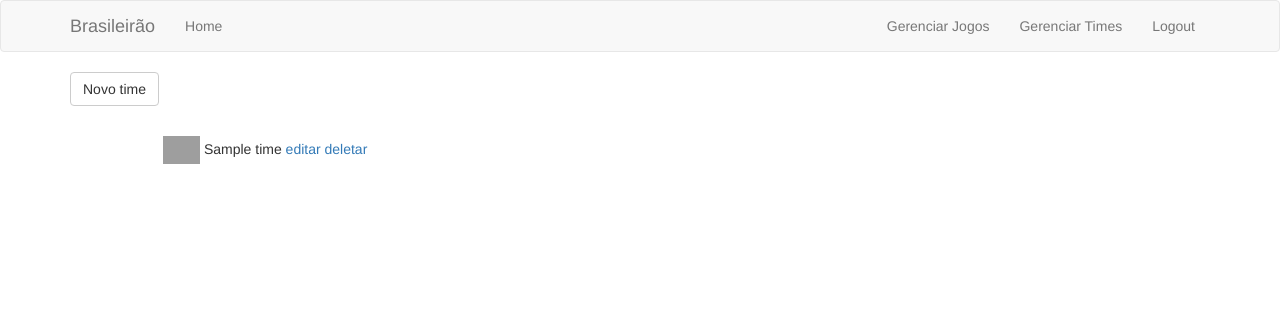
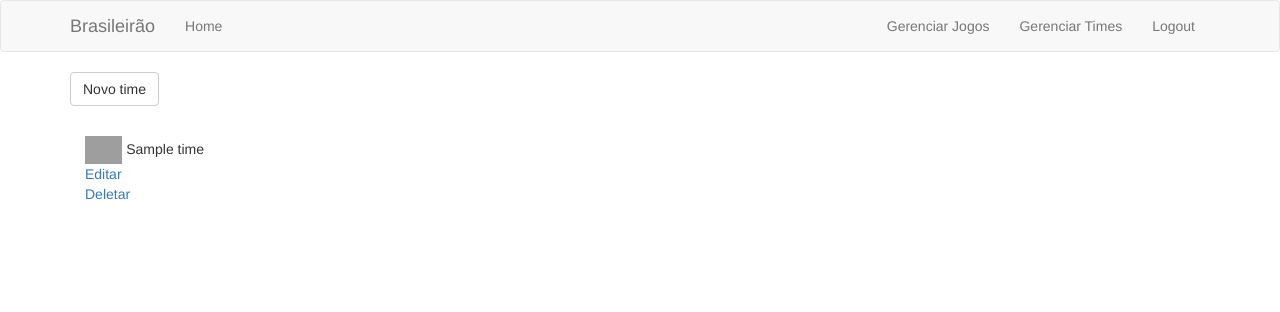
Before and after one commit to RafaSoprani/PROJETO-CAMPEONATO, a Flask app: page /times/ in a window 1280 px wide. Shown: the top 312 px of the page. Run offline with Flask 2, Linux system fonts and the light colour scheme; a user stored in the database is signed in; tables that the repository leaves empty hold one stand-in row (values such as "Sample post"); some libraries are stand-ins or nearby versions; grey boxes are pictures that could not be loaded.

Commit message:
pequenos ajustes

```diff
--- a/main/templates/index.html
+++ b/main/templates/index.html
@@ -1,7 +1,7 @@
 {% extends "base.html"%}
 
 {% block app_content %}
-<table class="table table-striped">
+<table class="table table-striped text-center">
 	<thead>
 		<tr>
 			<th>Time</th>
--- a/static/css/estilo.css
+++ b/static/css/estilo.css
@@ -1,3 +1,4 @@
+
 .escudo-mini{
     height: 2em;
 }
@@ -24,3 +25,4 @@ a > li{
 .center{
     display: table;
     margin: 1em auto;
+}
--- a/times/templates/listar.html
+++ b/times/templates/listar.html
@@ -1,4 +1,5 @@
 {% extends "base.html"%}
+{% import 'bootstrap/wtf.html' as wtf %}
 
 {% block app_content %}
 
@@ -8,11 +9,11 @@
 <div class="container">
 	<ul class="list-unstyled row">
 		{% for time in times %}
-		 <li class="list-group-item col-md-4 borderless text-center">
+		 <li class="list-group-item col-md-4 borderless text-left">
 			<img class="escudo-mini" src="{{ time.escudo }}">
-			{{ time.nome }}
-             <a href="{{ url_for('times.update', id=time.id) }}">editar</a>
-             <a href="{{ url_for('times.delete', id=time.id) }}">deletar</a>
+			{{ time.nome }}<br>
+             <a href="{{ url_for('times.update', id=time.id) }}">Editar </a><br>
+             <a href="{{ url_for('times.delete', id=time.id) }}">Deletar</a>
 		 </li>
 		{% endfor %}
 	</ul>
```
Also changed, not shown: jogos/templates/listarjogos.html (+5 -3 lines).
